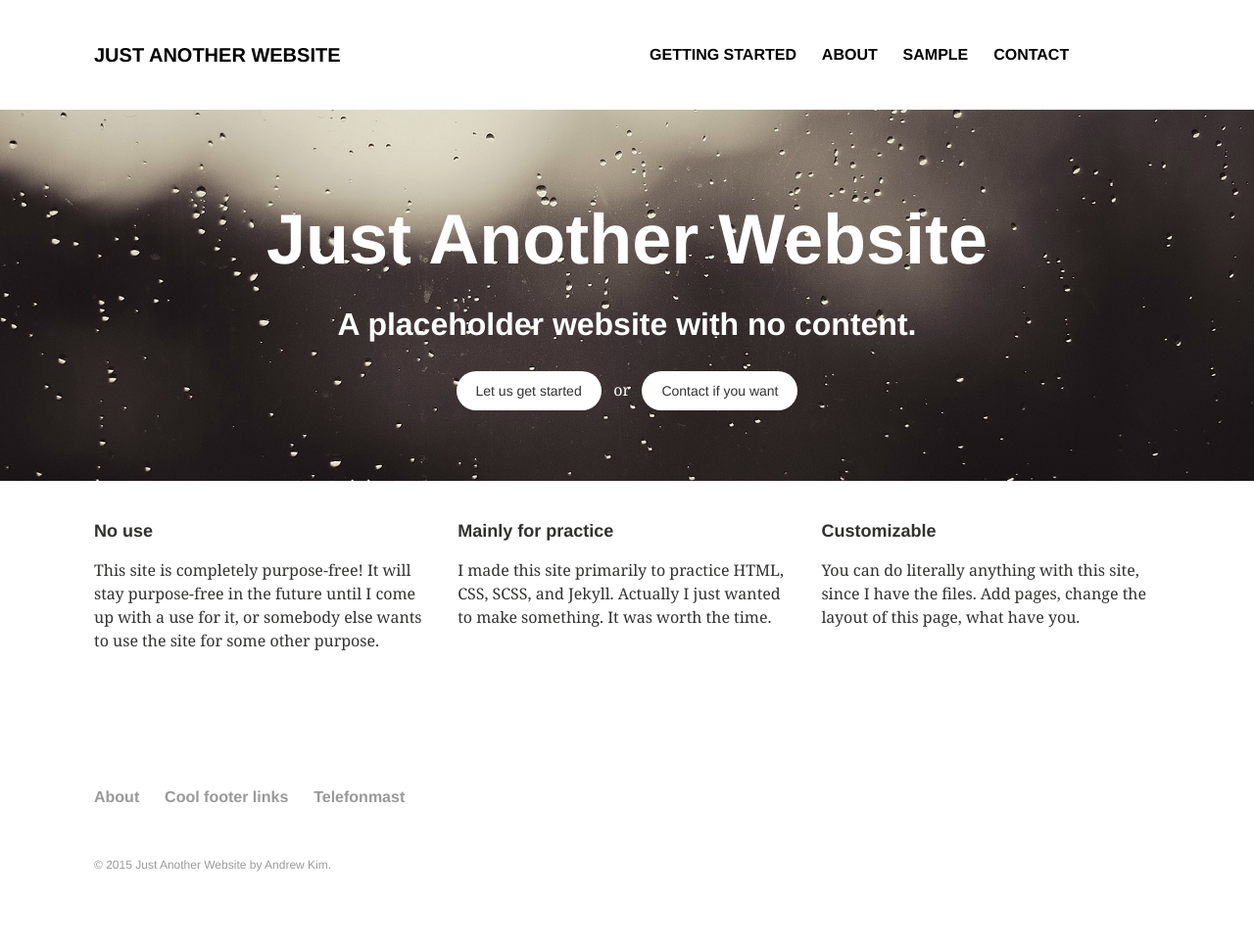
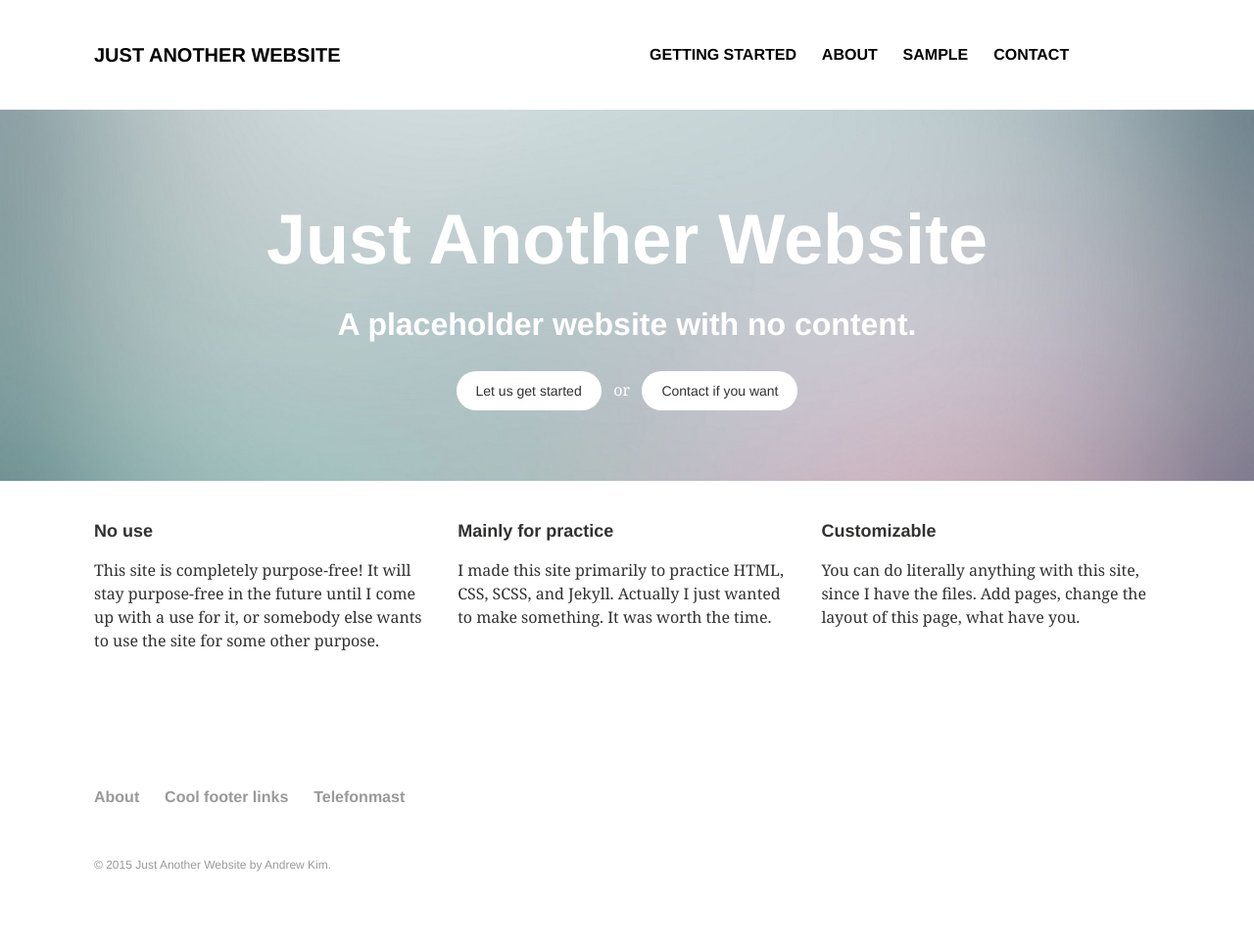
Before and after one commit to therladbsgh/just-another-website, a Jekyll site: the page built from index.md, in a window 1280 px wide. Shown: the whole page at 98% size. Built offline with Jekyll 4.4.1, drawn with Linux system fonts in a browser that asks for light colours.

Commit message:
Fix background image in front page

```diff
--- a/_layouts/main.html
+++ b/_layouts/main.html
@@ -35,7 +35,7 @@
     {% include header.html %}
     <!-- {% include navigation-sliding.html %} -->
 
-	<div class="page-lead" style="background-image:url(/images/hipster.jpg)">
+	<div class="page-lead" style="background-image:url(/images/abstract-1.jpg)">
       <div class="wrap page-lead-content">
         <h1>{{ site.title }}</h1>
         <h2>{{ site.description }}</h2>
```
